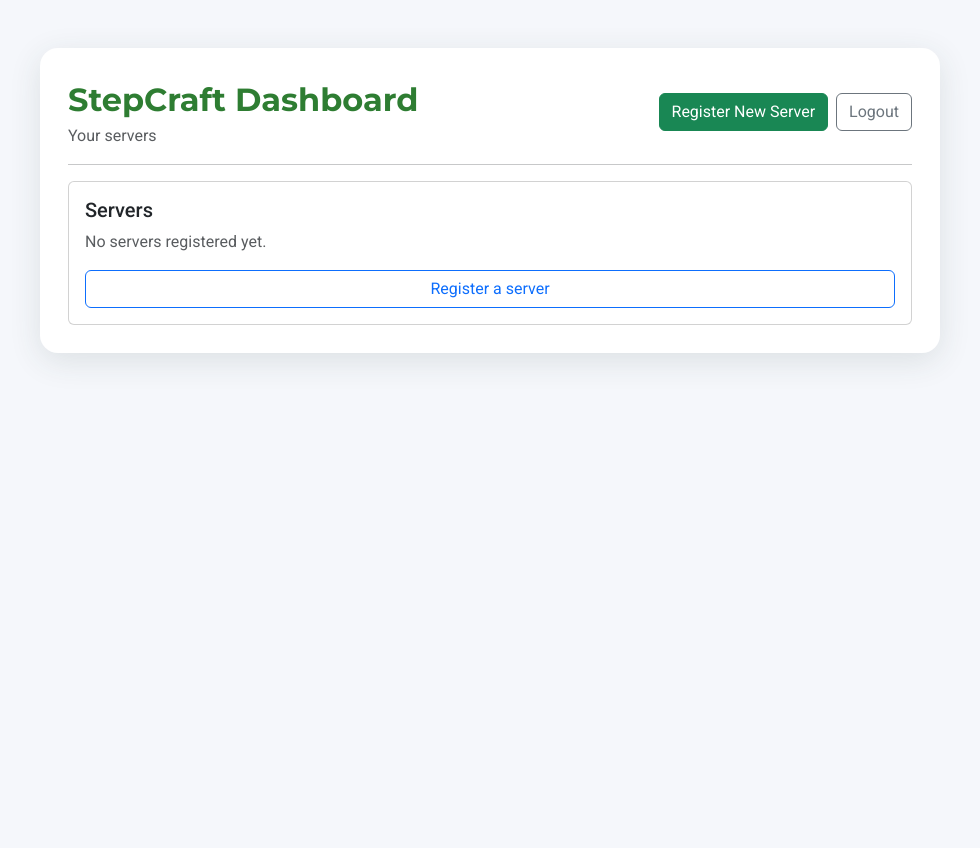
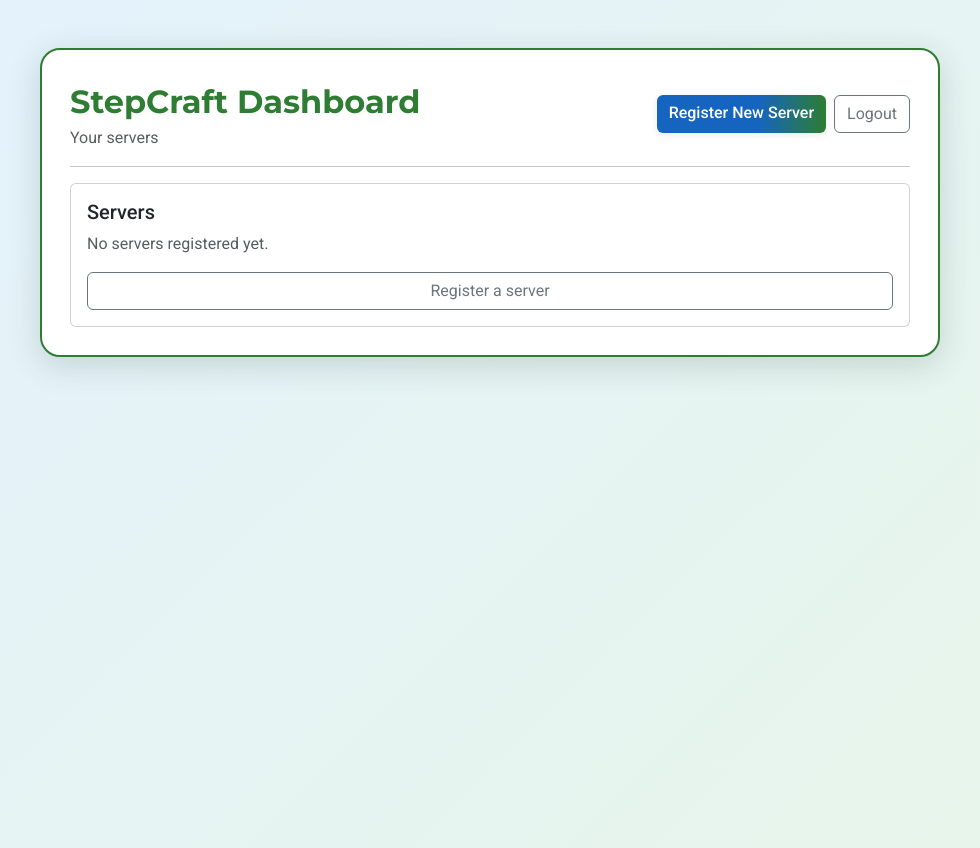
Before and after one commit to JaggerBean/FitCollector, a FastAPI app: template StepCraft_Web/templates/dashboard.html in a window 1280 px wide. Shown: the whole page, without its empty margins (150-1130 px from the left). Run offline with FastAPI, Linux system fonts and the light colour scheme; the template is opened without the code that fills it, so the values that code supplies are empty.

Commit message:
synced the theme

```diff
--- a/StepCraft_Web/templates/confirmation.html
+++ b/StepCraft_Web/templates/confirmation.html
@@ -118,8 +118,8 @@
         <p class="text-center">{{ message }}</p>
         {% endif %}
         <div class="d-grid gap-2">
-            <a href="/dashboard" class="btn btn-success">Continue to your dashboard</a>
-            <a href="/register" class="btn btn-primary">Register another server</a>
+            <a href="/dashboard" class="btn btn-primary">Continue to your dashboard</a>
+            <a href="/register" class="btn btn-outline-secondary">Register another server</a>
         </div>
     </div>
     <div class="footer">&copy; {{ year }} StepCraft </div>
--- a/StepCraft_Web/templates/dashboard.html
+++ b/StepCraft_Web/templates/dashboard.html
@@ -9,21 +9,35 @@
     <style>
         body {
             min-height: 100vh;
-            background: #f5f7fb;
+            background: linear-gradient(135deg, #E3F2FD 0%, #E8F5E9 100%);
             font-family: 'Roboto', Arial, sans-serif;
+            color: #222;
         }
         .hero {
             max-width: 900px;
             margin: 48px auto;
             padding: 28px;
-            border-radius: 18px;
-            background: white;
-            box-shadow: 0 8px 32px rgba(44, 67, 54, 0.12);
+            border-radius: 20px;
+            background: #fff;
+            border: 2px solid #2E7D32;
+            box-shadow: 0 8px 32px rgba(44, 67, 54, 0.18);
         }
         .title {
             font-family: 'Montserrat', monospace;
             color: #2E7D32;
             font-size: 2rem;
+        }
+        .btn-primary {
+            background: linear-gradient(90deg, #1565C0 60%, #2E7D32 100%);
+            border: none;
+            font-weight: 500;
+            transition: box-shadow 0.2s, transform 0.2s;
+            box-shadow: 0 2px 8px rgba(44, 67, 54, 0.10);
+        }
+        .btn-primary:hover, .btn-primary:focus {
+            background: linear-gradient(90deg, #2E7D32 60%, #1565C0 100%);
+            transform: translateY(-2px) scale(1.03);
+            box-shadow: 0 4px 16px rgba(44, 67, 54, 0.18);
         }
     </style>
 </head>
@@ -35,7 +49,7 @@
                 <div class="text-muted">Your servers</div>
             </div>
             <div class="d-flex gap-2">
-                <a class="btn btn-success" href="/register">Register New Server</a>
+                <a class="btn btn-primary" href="/register">Register New Server</a>
                 <form method="post" action="/logout">
                     <button class="btn btn-outline-secondary">Logout</button>
                 </form>
@@ -54,13 +68,13 @@
                                         <div class="fw-bold">{{ s.server_name }}</div>
                                         <div class="small text-muted">{{ s.server_address }} · {{ s.server_version }}</div>
                                     </div>
-                                    <a class="btn btn-success" href="/rewards?server={{ s.server_name }}">Manage Rewards</a>
+                                    <a class="btn btn-primary" href="/rewards?server={{ s.server_name }}">Manage Rewards</a>
                                 </div>
                             {% endfor %}
                         </div>
                     {% else %}
                         <div class="text-muted">No servers registered yet.</div>
-                        <a class="btn btn-outline-primary mt-3" href="/register">Register a server</a>
+                        <a class="btn btn-outline-secondary mt-3" href="/register">Register a server</a>
                     {% endif %}
                 </div>
             </div>
```
Also changed, not shown: StepCraft_Web/templates/landing.html (+12 -0 lines), StepCraft_Web/templates/login.html (+16 -3 lines), StepCraft_Web/templates/register_account.html (+14 -2 lines), StepCraft_Web/templates/rewards.html (+19 -5 lines).
